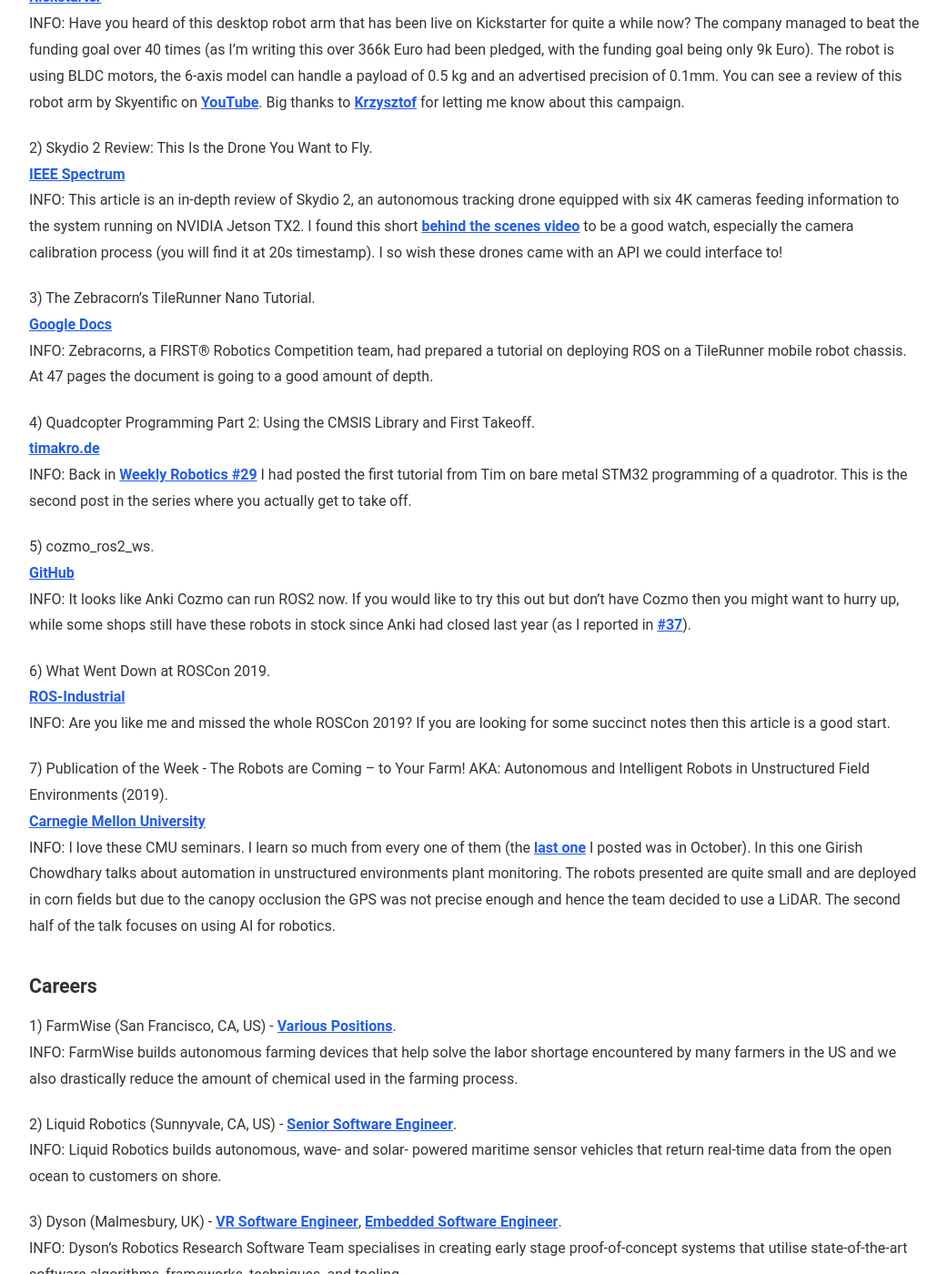
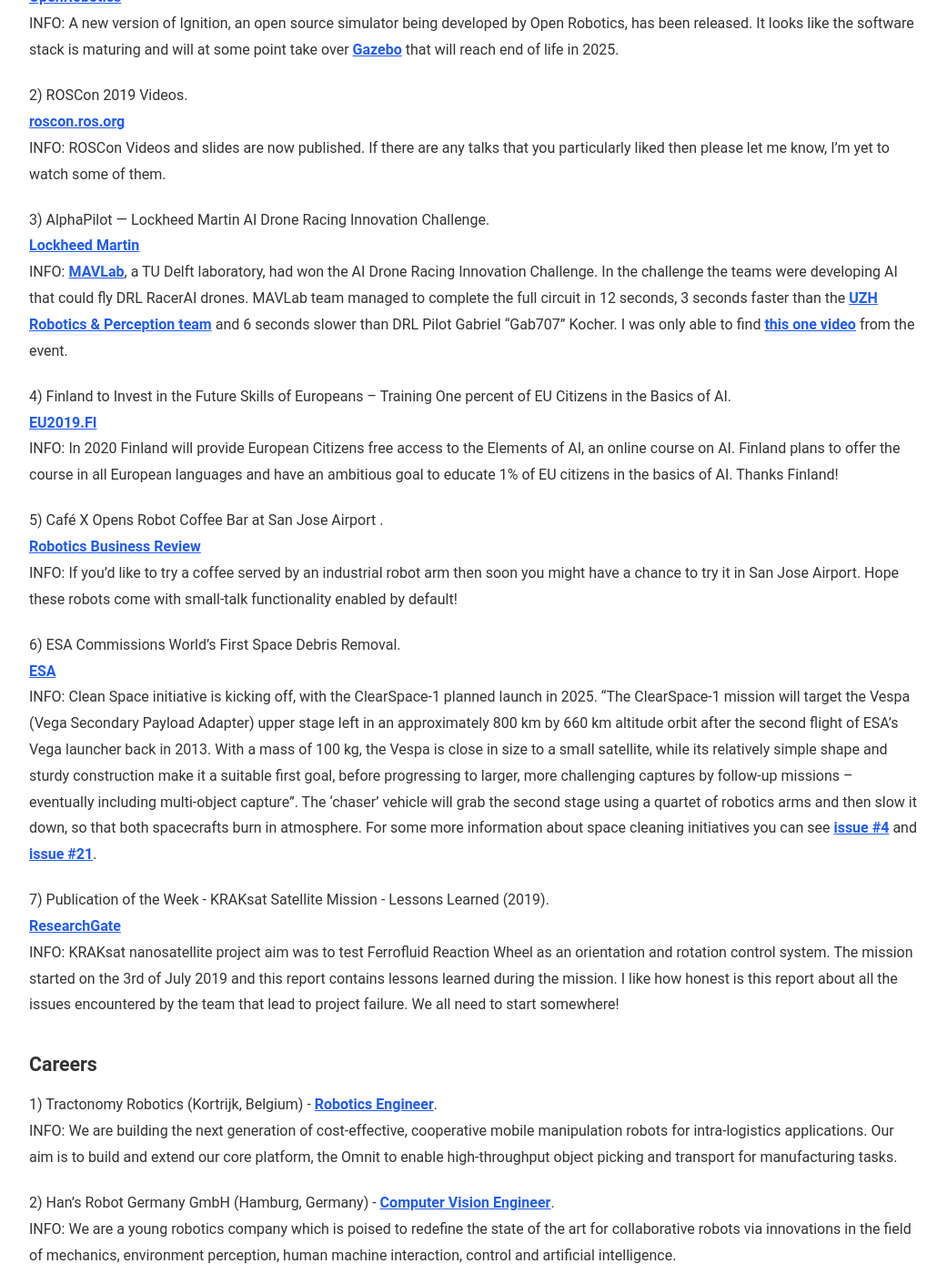
Before and after one commit to msadowski/weeklyrobotics, a Jekyll site: the page built from index.html, in a window 1280 px wide and 1400 px high, scrolled down 1054 px. Shown: the whole window at 91% size, without its empty margins (118-1159 px from the left). Built offline with Jekyll 4.4.1, drawn with Linux system fonts in a browser that asks for light colours; the list of posts is cut into pages by our own code; comment, search, counter and statistics services are not loaded; some of the changed text lies outside the part shown.

Commit message:
Add isue 69

```diff
--- /dev/null
+++ b/_posts/2019-12-15-weekly-robotics-69.md
@@ -0,0 +1,46 @@
+---
+title: "Weekly Robotics"
+description: "This week in Weekly Robotics: lots of #ROS news, AI flying drones and an AI course, robots serving coffee and more!"
+date: 2019-12-15
+tags: [Robotics, Careers, ROS, Space, Simulation, Drones, AI, IndustrialRobots, ServiceRobots]
+idx: 69
+---
+![Issue {{page.idx}}](/img/headers/{{page.idx}}.jpg "Issue {{page.idx}}")
+
+1) Ignition Citadel Released.
+<br>[OpenRobotics](https://www.openrobotics.org/blog/2019/12/11/ignition-citadel-released)<br>
+INFO: A new version of Ignition, an open source simulator being developed by Open Robotics, has been released. It looks like the software stack is maturing and will at some point take over [Gazebo](http://gazebosim.org/) that will reach end of life in 2025.
+
+2) ROSCon 2019 Videos.
+<br>[roscon.ros.org](https://roscon.ros.org/2019/#program)<br>
+INFO: ROSCon Videos and slides are now published. If there are any talks that you particularly liked then please let me know, I'm yet to watch some of them.
+
+3) AlphaPilot — Lockheed Martin AI Drone Racing Innovation Challenge.
+<br>[Lockheed Martin](https://www.lockheedmartin.com/en-us/news/events/ai-innovation-challenge.html)<br>
+INFO: [MAVLab](http://mavlab.tudelft.nl/), a TU Delft laboratory, had won the AI Drone Racing Innovation Challenge. In the challenge the teams were developing AI that could fly DRL RacerAI drones. MAVLab team managed to complete the full circuit in 12 seconds, 3 seconds faster than the [UZH Robotics & Perception team](https://www.news.uzh.ch/en/articles/2019/Drones.html) and 6 seconds slower than DRL Pilot Gabriel “Gab707” Kocher. I was only able to find [this one video](https://youtu.be/TVgb69Oes08) from the event.
+
+4) Finland to Invest in the Future Skills of Europeans – Training One percent of EU Citizens in the Basics of AI.
+<br>[EU2019.FI](https://eu2019.fi/en/article/-/asset_publisher/suomen-eu-puheenjohtajuuden-aloite-suomi-investoi-eurooppalaisten-tulevaisuustaitoihin-tavoitteena-kouluttaa-prosentti-eu-kansalaisista-tekoalyn-perus)<br>
+INFO: In 2020 Finland will provide European Citizens free access to the Elements of AI, an online course on AI. Finland plans to offer the course in all European languages and have an ambitious goal to educate 1% of EU citizens in the basics of AI. Thanks Finland!
+
+5) Café X Opens Robot Coffee Bar at San Jose Airport .
+<br>[Robotics Business Review](https://www.roboticsbusinessreview.com/service/cafe-x-opens-robot-coffee-bar-at-san-jose-airport/)<br>
+INFO: If you'd like to try a coffee served by an industrial robot arm then soon you might have a chance to try it in San Jose Airport. Hope these robots come with small-talk functionality enabled by default!
+
+6) ESA Commissions World’s First Space Debris Removal.
+<br>[ESA](http://www.esa.int/Safety_Security/Clean_Space/ESA_commissions_world_s_first_space_debris_removal)<br>
+INFO: Clean Space initiative is kicking off, with the ClearSpace-1 planned launch in 2025. "The ClearSpace-1 mission will target the Vespa (Vega Secondary Payload Adapter) upper stage left in an approximately 800 km by 660 km altitude orbit after the second flight of ESA’s Vega launcher back in 2013. With a mass of 100 kg, the Vespa is close in size to a small satellite, while its relatively simple shape and sturdy construction make it a suitable first goal, before progressing to larger, more challenging captures by follow-up missions – eventually including multi-object capture". The 'chaser' vehicle will grab the second stage using a quartet of robotics arms and then slow it down, so that both spacecrafts burn in atmosphere. For some more information about space cleaning initiatives you can see [issue #4](https://weeklyrobotics.com/weekly-robotics-4) and [issue #21](https://weeklyrobotics.com/weekly-robotics-21).
+
+7) Publication of the Week - KRAKsat Satellite Mission - Lessons Learned (2019).
+<br>[ResearchGate](https://www.researchgate.net/publication/337874738_KRAKsat_Satellite_Mission_-_Lessons_Learned_EN)<br>
+INFO: KRAKsat nanosatellite project aim was to test Ferrofluid Reaction Wheel as an orientation and rotation control system. The mission started on the 3rd of July 2019 and this report contains lessons learned during the mission. I like how honest is this report about all the issues encountered by the team that lead to project failure. We all need to start somewhere!
+
+### Careers
+
+1) Tractonomy Robotics (Kortrijk, Belgium) - [Robotics Engineer](https://tractonomy.com/2019/12/06/robotics-engineer/).
+<br>
+INFO: We are building the next generation of cost-effective, cooperative mobile manipulation robots for intra-logistics applications. Our aim is to build and extend our core platform, the Omnit to enable high-throughput object picking and transport for manufacturing tasks.
+
+2) Han’s Robot Germany GmbH (Hamburg, Germany) - [Computer Vision Engineer](https://www.linkedin.com/posts/hans-robot-germany_vac-vision-activity-6610596371768582145-rIS_).
+<br>
+INFO: We are a young robotics company which is poised to redefine the state of the art for collaborative robots via innovations in the field of mechanics, environment perception, human machine interaction, control and artificial intelligence.
```
Also changed, not shown: _templates/2019-MM-DD-weekly-robotics-X.md (+5 -5 lines), img/headers/69.jpg (added).
